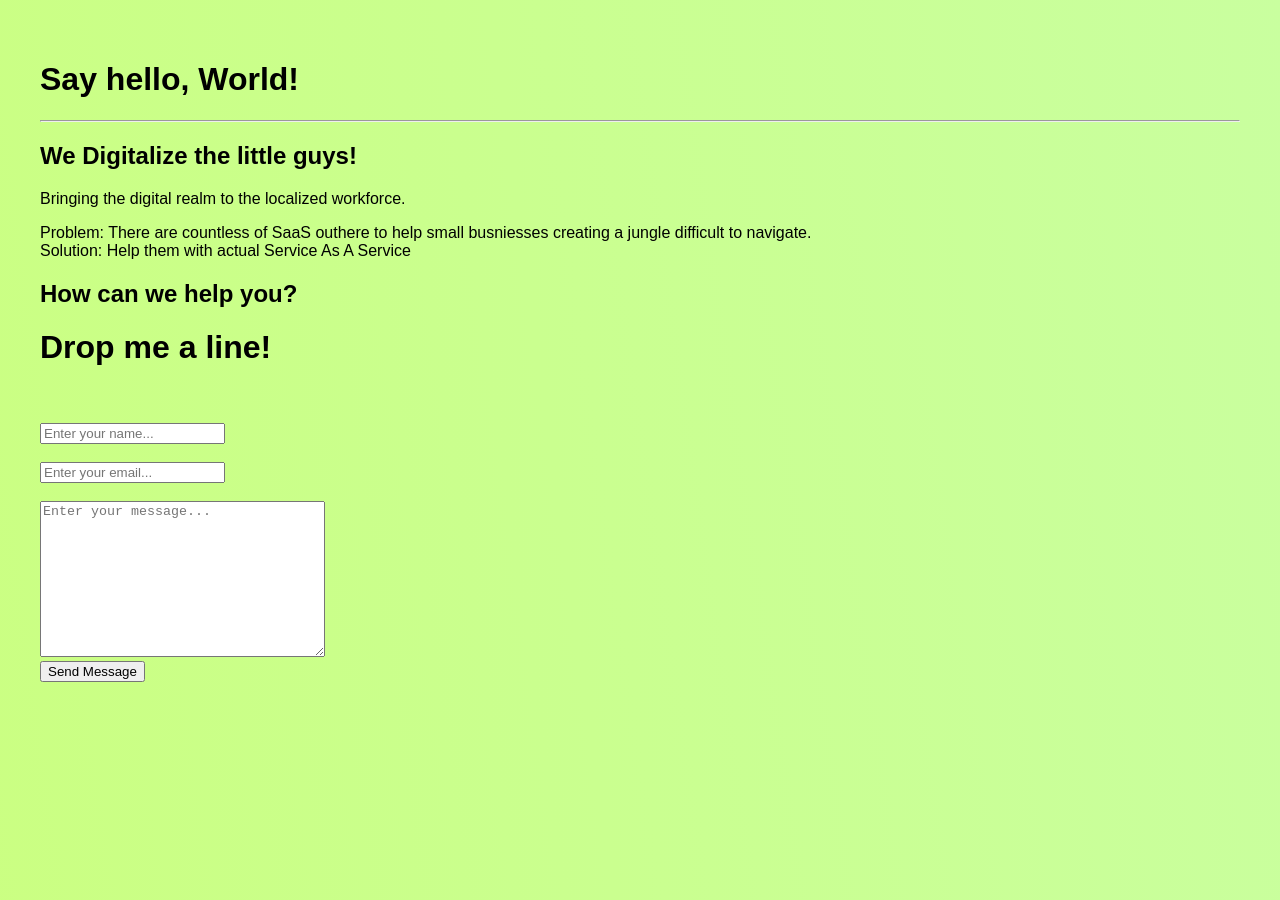
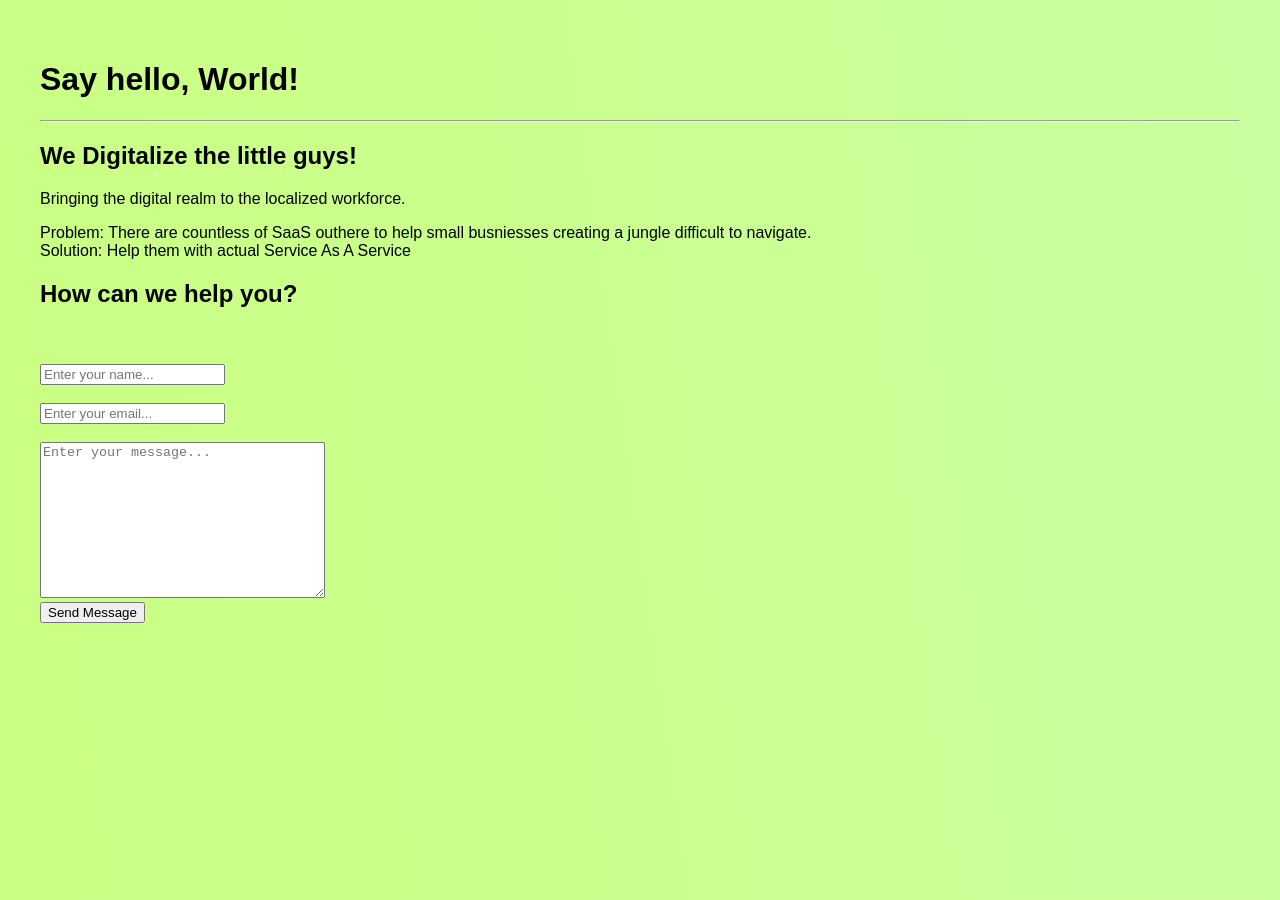
Before and after one commit to terminalnetwork/terminalnet.work, a Jekyll site: the page built from index3.html, in a window 1280 px wide. Built offline with Jekyll 4.4.1, drawn with Linux system fonts in a browser that asks for light colours; some web fonts are replaced; comment, search, counter and statistics services are not loaded.

Commit message:
how can we help

```diff
--- a/_includes/contact.html
+++ b/_includes/contact.html
@@ -2,7 +2,6 @@
 <div id="contact">
   <form action="{{ site.baseurl }}/contact-success/" method="post" class="contact-form">
     <div>
-      <h1>Drop me a line!</h1>
       <input type="hidden" name="_to" value="us+website@terminalnet.work" /><br />
       <input type="text" name="_gotcha" style="display: none;" />
     </div>
```
